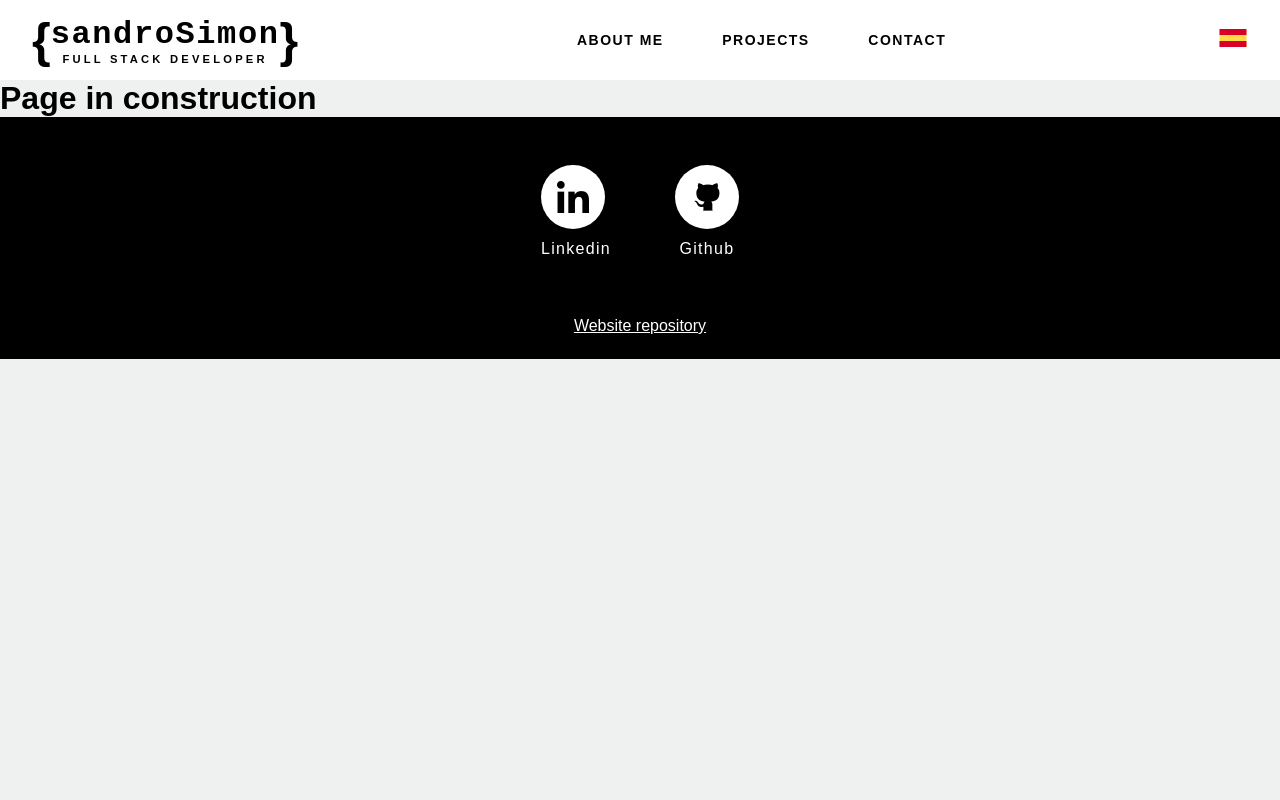
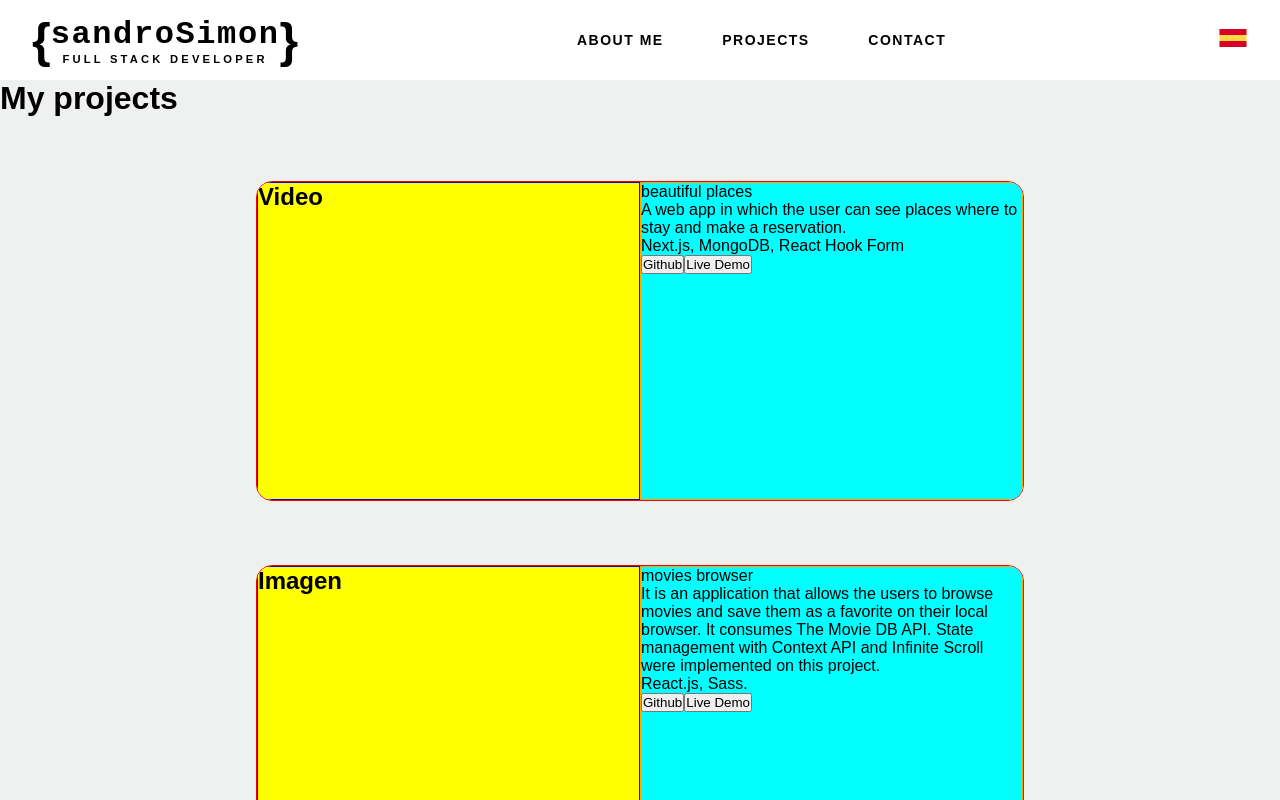
Before and after one commit to SandroSimonOre/sandrosimon.com-nextjs, a Next.js app: page /projects in a window 1280 px wide. Shown: the top 800 px of the page. Built offline with nearby package versions, Linux system fonts and the light colour scheme.

Commit message:
Working in Projects page

```diff
--- a/src/components/Header.tsx
+++ b/src/components/Header.tsx
@@ -20,7 +20,7 @@ export const Header = () => {
 
                     <li><a href="#about">{ data[language].aboutMe }</a></li>
                     <li><a href="#projects">{ data[language].projects }</a></li>
-                    <li><a href="#contact">{ data[language].contact }</a></li>
+                    <li><a href="/#contact">{ data[language].contact }</a></li>
 
                 </ul>
             </nav>
--- a/src/pages/projects.tsx
+++ b/src/pages/projects.tsx
@@ -1,6 +1,129 @@
+import { useContext } from 'react';
+import { LanguageContextType } from '@/@types/language';
+import { LanguageContext } from '@/contexts/languageContext';
+import styles from '../styles/ProjectsPage.module.scss'
+
 export default function Projects() {
 
+    // This is temporary, later I must move to its own folder. This is for experimenting with some changes
+    const projectsLanguage =  {
+
+        eng: {
+            title: "My projects",
+            technologiesTitle: "Technologies:",
+            buttonTextRepo: "View on Github",
+            buttonTextDemo: "Live demo",
+            projects: [
+                {
+                    title: "beautiful places",
+                    mediaType: "video",
+                    overview: "A web app in which the user can see places where to stay and make a reservation.",
+                    technologies: "Next.js, MongoDB, React Hook Form",
+                    urlImage: "/assets/images/projects-places.png",
+                    linkToRepo : "https://github.com/SandroSimonOre/resort",
+                    liveDemo: "https://places.sandrosimon.com/",
+                    buttonTextRepo: "View on Github",
+                },
+                {
+                    title: "movies browser",
+                    mediaType: "image",
+                    overview: "It is an application that allows the users to browse movies and save them as a favorite on their local browser. It consumes The Movie DB API. State management with Context API and Infinite Scroll were implemented on this project.",
+                    technologies: "React.js, Sass.",
+                    urlImage: "/assets/images/projects-movies-app.jpg",
+                    linkToRepo : "https://github.com/SandroSimonOre/movies-explorer",
+                    liveDemo: "https://moviesexplorer.sandrosimon.com/",
+                },
+                {
+                    title: "store api rest",
+                    mediaType: "image",
+                    overview: "An application that allows the user to create, modify, query and delete entities such as products, customers, and orders. Access to the endpoints is according to the user's role. Users with guest role, for example, can only view information. The database is hosted in Amazon Web Services.",
+                    technologies: "Node.js, Express, PostgreSQL, Sequelize, Swagger, Jason Web Tokens, Git, Docker.",
+                    urlImage: "/assets/images/projects-my-store-api.jpg",
+                    linkToRepo : "https://github.com/SandroSimonOre/my-store",
+                    buttonTextRepo: "View on Github",
+                },
+
+            ]
+        },
+
+        esp:  {
+            title: "Mis proyectos",
+            technologiesTitle: "Tecnologías:",
+            buttonTextRepo: "Ver en Github",
+            buttonTextDemo: "Live demo",
+            projects: [
+                {
+                    title: "beautiful places",
+                    mediaType: "image",
+                    overview: "Una aplicación que permite al usuario ver lugares en los que alojarse y hacer una reservación.",
+                    technologies: "Next.js, MongoDB, React Hook Form",
+                    urlImage: "/assets/images/projects-places.png",
+                    linkToRepo : "https://github.com/SandroSimonOre/resort",
+                    liveDemo: "https://places.sandrosimon.com/",
+                    buttonTextRepo: "Ver en Github",
+                },
+                {
+                    title: "movies browser",
+                    mediaType: "image",
+                    overview: "Una aplicación que permite a los usuarios buscar películas y guardarlas como favoritas en su navegador local. Hace consumo de la API de The Movie DB. Gestión de estados con Context API y Scroll infinito fueron implementados en este proyecto.",
+                    technologies: "React.js, Sass.",
+                    urlImage: "/assets/images/projects-movies-app.jpg",
+                    linkToRepo : "https://github.com/SandroSimonOre/movies-explorer",
+                    liveDemo: "https://moviesexplorer.sandrosimon.com/",
+                },
+                {
+                    title: "store api rest",
+                    mediaType: "image",
+                    overview: "Una aplicación que permite al usuario crear, modificar, consultar y  eliminar entidades tales como productos, clientes, y pedidos. El acceso a cada endpoint es según el rol del usuario. Por ejemplo, usuarios con el rol guest sólo pueden consultar información. La base de datos se encuentra alojada en Amazon Web Services.",
+                    technologies: "Node.js, Express, PostgreSQL, Sequelize, Swagger, Jason Web Tokens, Git, Docker.",
+                    urlImage: "/assets/images/projects-my-store-api.jpg",
+                    linkToRepo : "https://github.com/SandroSimonOre/my-store",
+                    buttonTextRepo: "Ver Github",
+                },
+            ]
+        }
+
+    }
+
+    const { language } = useContext(LanguageContext) as LanguageContextType
+
     return (
-        <h1>Page in construction</h1>
+        <div className={styles.projects}>
+            <h1>{projectsLanguage[language].title}</h1>
+            {
+                projectsLanguage[language].projects.map((project, idx) => (
+                    <div key={idx} className={styles.projectCard}>
+                        <div className={styles.mediaContainer}>
+                            {
+                                project.mediaType === "video" && (
+                                    <div><h2>Video</h2></div>
+                                )
+                            }
+                            {
+                                project.mediaType === "image" && (
+                                    <div><h2>Imagen</h2></div>
+                                )
+                            }
+                        </div>
+                        <div className={styles.infoContainer}>
+                            <div className={styles.titleContainer}>
+                                {project.title}
+                            </div>
+                            <div className={styles.overviewContainer}>
+                                {project.overview}
+                            </div>
+                            <div className={styles.technologiesContainer}>
+                                {project.technologies}
+                            </div>
+                            <div className={styles.buttonContainer}>
+                                <button>Github</button>
+                                <button>Live Demo</button>
+                            </div>
+
+                        </div>
+                    </div>
+                ))
+            }
+        </div>
     )
 }
--- /dev/null
+++ b/src/styles/ProjectsPage.module.scss
@@ -0,0 +1,26 @@
+.projects {
+
+    .projectCard {
+        border: 1px solid red;
+        display: flex;
+        width: 60%;
+        height: 20rem;
+        margin: 4rem auto;
+        border-radius: 16px;
+        overflow: hidden;
+
+        .mediaContainer {
+            border: 1px solid blue;
+            background-color: yellow;
+            width: 50%;
+            height: 100%;
+        }
+
+        .infoContainer {
+            border: 1px solid orange;
+            background-color: aqua;
+            width: 50%;
+            height: 100%;
+        }
+    }
+}
```
